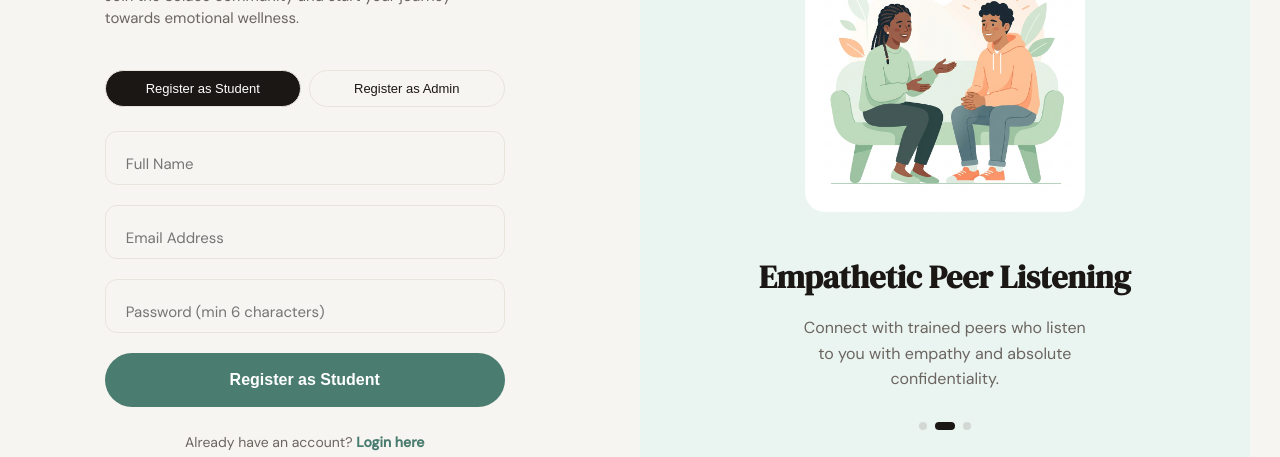
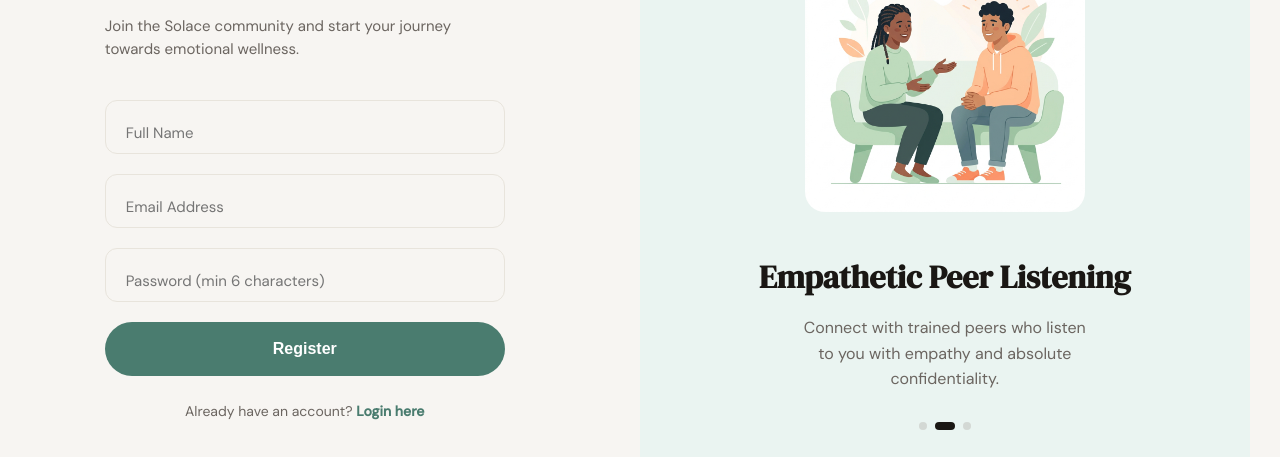
Before and after one commit to not-so-Vaibhav/Solace, a Next.js app in the folder frontend/: page /register in a window 1280 px wide. Shown: the part 255-712 px from the top of the page. Built offline with nearby package versions, Linux system fonts and the light colour scheme; no server answers.

Commit message:
removing admin redistration

```diff
--- a/frontend/src/app/register/page.js
+++ b/frontend/src/app/register/page.js
@@ -13,7 +13,6 @@ export default function RegisterPage() {
   const [error, setError] = useState(null);
   const [success, setSuccess] = useState(false);
   const [loading, setLoading] = useState(false);
-  const [role, setRole] = useState('student');
   const router = useRouter();
 
   const handleRegister = async (e) => {
@@ -42,7 +41,7 @@ export default function RegisterPage() {
             id: data.user.id,
             email,
             full_name: fullName,
-            role: role // Use selected role
+            role: 'student'
           }
         ]);
 
@@ -81,23 +80,6 @@ export default function RegisterPage() {
             )}
 
             <form onSubmit={handleRegister}>
-              <div style={{ display: 'flex', gap: '8px', marginBottom: '24px' }}>
-                <button
-                  type="button"
-                  onClick={() => setRole('student')}
-                  style={{ flex: 1, padding: '10px', borderRadius: '50px', border: '1px solid var(--border)', background: role === 'student' ? 'var(--text)' : 'transparent', color: role === 'student' ? '#fff' : 'var(--text)', cursor: 'pointer', fontSize: '13px', fontWeight: '500' }}
-                >
-                  Register as Student
-                </button>
-                <button
-                  type="button"
-                  onClick={() => setRole('admin')}
-                  style={{ flex: 1, padding: '10px', borderRadius: '50px', border: '1px solid var(--border)', background: role === 'admin' ? 'var(--text)' : 'transparent', color: role === 'admin' ? '#fff' : 'var(--text)', cursor: 'pointer', fontSize: '13px', fontWeight: '500' }}
-                >
-                  Register as Admin
-                </button>
-              </div>
-
               <div className="input-group">
                 <input
                   type="text"
@@ -131,7 +113,7 @@ export default function RegisterPage() {
               </div>
 
               <button type="submit" className="login-btn-large" disabled={loading || success}>
-                {loading ? 'Creating account...' : `Register as ${role === 'admin' ? 'Admin' : 'Student'}`}
+                {loading ? 'Creating account...' : 'Register'}
               </button>
             </form>
 
```
